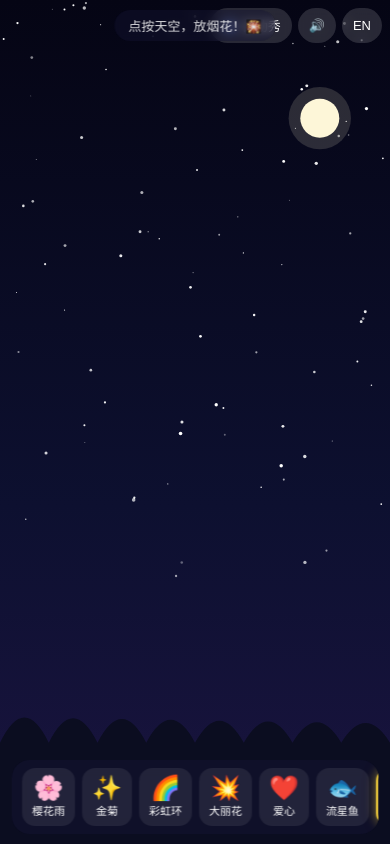
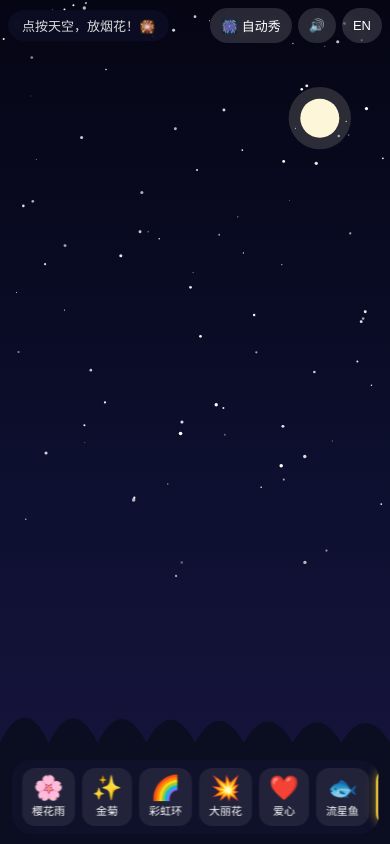
Before and after one commit to VanVu813/firework, a plain HTML site: page index.html in a window 390 px wide. Drawn offline with Linux system fonts and the light colour scheme.

Commit message:
fix: 小屏下提示语左对齐，避免与右上按钮重叠

```diff
--- a/css/style.css
+++ b/css/style.css
@@ -139,6 +139,13 @@ html, body {
   50% { transform: translateX(-50%) translateY(-5px); }
 }
 
+@media (max-width: 600px) {
+  @keyframes hintFloat {
+    0%, 100% { transform: translateY(0); }
+    50% { transform: translateY(-4px); }
+  }
+}
+
 /* ---------- 小屏手机竖屏 ---------- */
 @media (max-width: 600px) {
   #topbar {
@@ -156,7 +163,9 @@ html, body {
     font-size: 13px;
     padding: 6px 14px;
     top: 10px;
-    max-width: 60vw;
+    left: 8px;
+    transform: none;
+    max-width: 52vw;
     white-space: nowrap;
     overflow: hidden;
     text-overflow: ellipsis;
```
